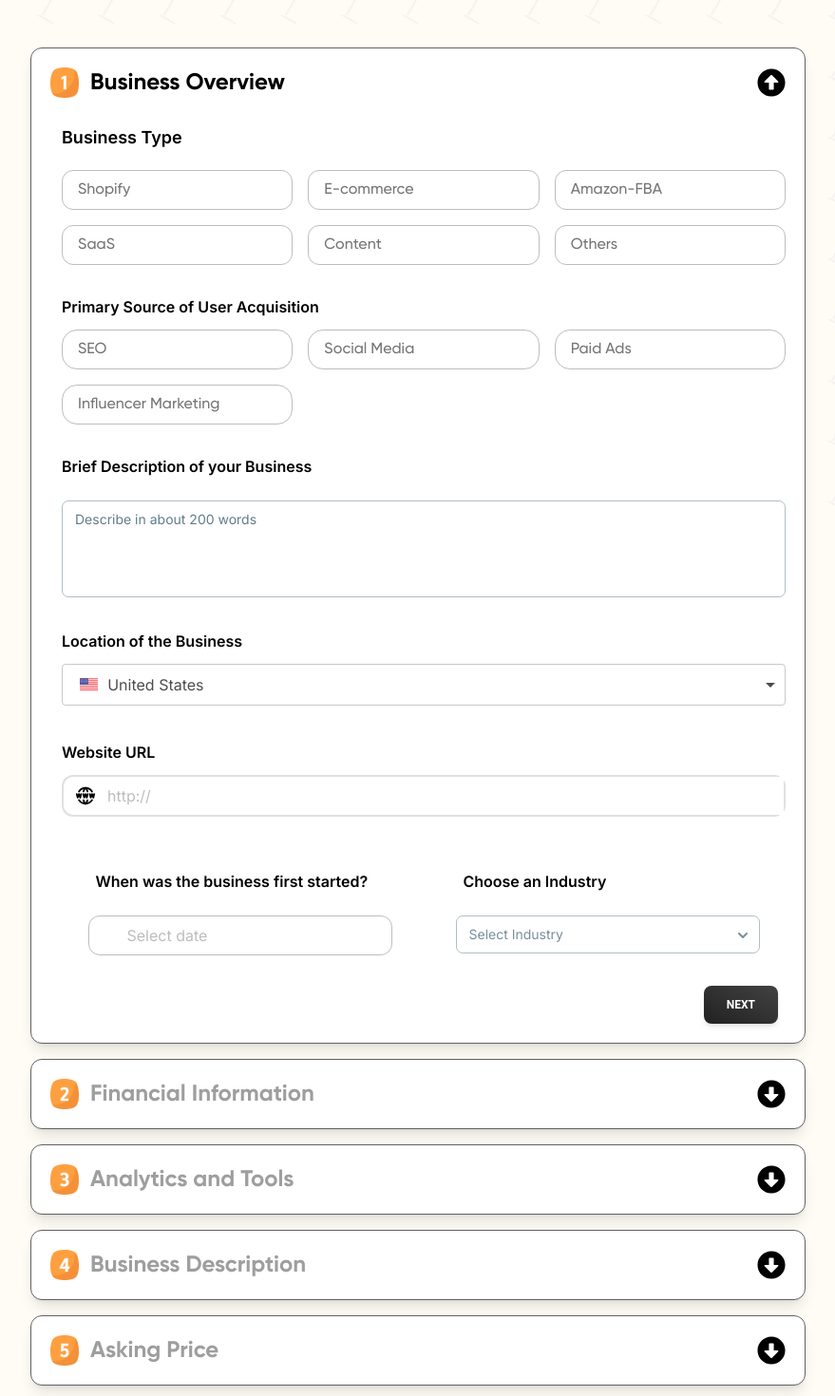
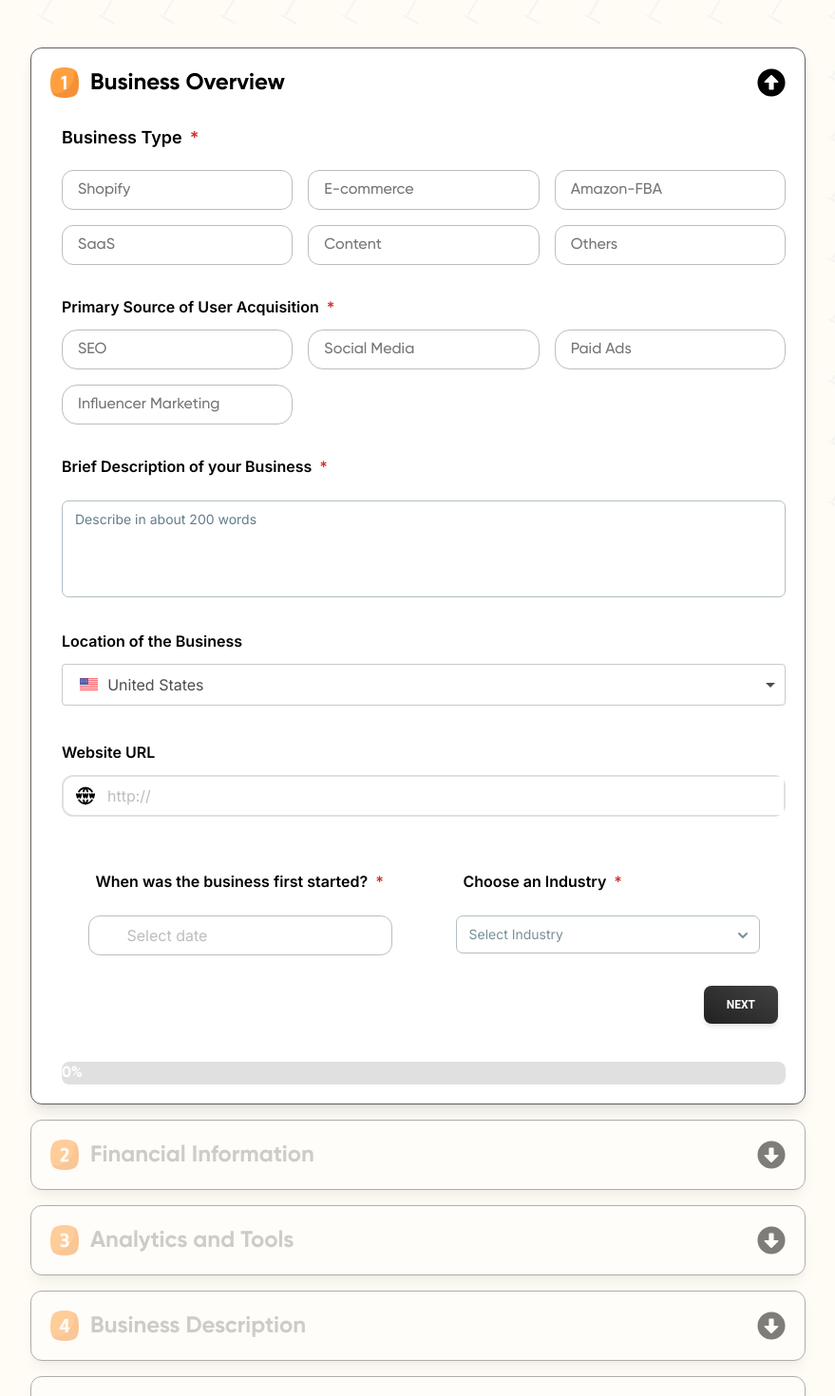
Before and after one commit to anirban-25/ecomswap, a Next.js app: page /fill-up-form in a window 1280 px wide. Shown: the part 240-1710 px from the top of the page at 95% size, without its empty margins (200-1079 px from the left). Built offline with nearby package versions, Linux system fonts and the light colour scheme.

Commit message:
shik shak shook

```diff
--- a/package.json
+++ b/package.json
@@ -32,7 +32,7 @@
     "clsx": "^2.1.0",
     "dotenv": "^16.4.5",
     "express": "^4.19.2",
-    "firebase": "^10.0.0",
+    "firebase": "^10.12.2",
     "framer-motion": "^11.0.12",
     "isomorphic-unfetch": "^3.0.0",
     "mini-svg-data-uri": "^1.4.4",
--- a/src/fillUpFormPageComponents/FillForm.jsx
+++ b/src/fillUpFormPageComponents/FillForm.jsx
@@ -1,8 +1,11 @@
 "use client";
 import Image from "next/image";
+import { db } from "@/firebase";
+import { collection, addDoc } from "firebase/firestore";
 import React, { useEffect, useState } from "react";
 import { TbWorldWww } from "react-icons/tb";
 import ReactPhoneInput from "react-phone-input-2";
+import ProgressBar from "@/fillUpFormPageComponents/ProgressBar";
 import "react-phone-input-2/lib/style.css";
 import {
   FaArrowAltCircleDown,
@@ -21,6 +24,7 @@ import DatePicker from "react-datepicker";
 import "react-datepicker/dist/react-datepicker.css";
 
 const FillForm = () => {
+  const [count, setCount] = useState(0);
   const [name, setName] = useState("");
   const [nameError, setNameError] = useState("");
   const [email, setEmail] = useState("");
@@ -88,7 +92,81 @@ const FillForm = () => {
   const [date, setDate] = useState(null);
   const [selectedIndustry, setSelectedIndustry] = useState("");
   const [selectedProcessors, setSelectedProcessors] = useState([]);
+  const [file, setFile] = useState(null);
 
+  const handleFileChange = (event) => {
+    const selectedFile = event.target.files[0];
+    if (selectedFile) {
+      setFile(selectedFile);
+      console.log("Selected file:", selectedFile);
+      // Additional logic to handle the uploaded file can go here
+    }
+  };
+  async function addDataToFireStore() {
+    try {
+      const docRef = await addDoc(collection(db, "admin"), {
+        form1BusinessType: selectedBusiness,
+        form1BusinessTypeSub: selectedOptions,
+        form1PrimarySourceOfUserAcquisition: selectedSource,
+        form1BriefDescription: description,
+        form1WebsiteUrl: url,
+        form1BusinessStarted: date,
+        form1LocationOfBusiness: selectedCountry,
+        form1selectedIndustry: selectedIndustry,
+        form2trailingTotalRevenue: revenue,
+        form2netProfit: netprofit,
+        form3GoogleAnalytics: selectedAnalytics,
+        form3paymentProcessors: selectedProcessors,
+        form4detailedBusinessDescription: detailedBusinessDescription,
+        form4bulltedPointstoDescribe: bulletDetailedBusinessDescription,
+        form4Risks: risksAssociated,
+        form4skillsRequired: skillsRequired,
+        form4supportYoucanOffer: support,
+        form4CountriesToTarget: countriesTarget,
+        form4SocialMedias: socialMedias,
+        form5askingPrice: askingPrice,
+        form6name: name,
+        form6email: email,
+        form6phoneNumber: phoneNumber,
+      });
+      console.log("Document written with Id: ", docRef.id);
+      return true;
+    } catch (e) {
+      console.log(e);
+      return false;
+    }
+  }
+  const handleSubmit = async(event) => {
+    event.preventDefault();
+    if (
+      !name ||
+      !email ||
+      !phoneNumber ||
+      !selectedBusiness ||
+      !selectedIndustry ||
+      !skillsRequired ||
+      !selectedAnalytics ||
+      !date ||
+      !selectedProcessors ||
+      !revenue ||
+      !netprofit ||
+      !description ||
+      !selectedSource ||
+      !detailedBusinessDescription ||
+      !bulletDetailedBusinessDescription ||
+      !askingPrice
+    ) {
+      setFormError("Please fill out all required fields.");
+    } else {
+      const added = await addDataToFireStore();
+      if(added){
+        alert("Form submitted successfully!!")
+      }
+      setFormError("");
+      // Handle form submission
+      console.log("Form submitted with:", { name, email, phoneNumber });
+    }
+  };
   const handleProcessorsChange = (event) => {
     const { value, checked } = event.target;
     if (checked) {
@@ -341,6 +419,33 @@ const FillForm = () => {
   const isEcommerceVisible =
     selectedBusiness === "Shopify" || selectedBusiness === "E-commerce";
   useEffect(() => {
+    const fields = [
+      selectedBusiness,
+      selectedIndustry,
+      selectedAnalytics,
+      date,
+      selectedProcessors,
+      revenue,
+      netprofit,
+      description,
+      selectedSource,
+      detailedBusinessDescription,
+      bulletDetailedBusinessDescription,
+      skillsRequired,
+      askingPrice,
+      name,
+      phoneNumber,
+      email,
+    ];
+    const filledFields = fields.filter((field) => {
+      if (Array.isArray(field)) {
+        return field.length > 0;
+      }
+      return field !== "" && field !== null;
+    });
+    console.log(filledFields);
+    const progress = (filledFields.length / fields.length) * 100;
+    setCount(progress);
     if (!askingPrice) {
       setinfoClicked(false);
       setFifthNext(false);
@@ -385,35 +490,12 @@ const FillForm = () => {
     bulletDetailedBusinessDescription,
     skillsRequired,
     askingPrice,
+    name,
+    phoneNumber,
+    email,
   ]);
   const [formError, setFormError] = useState("");
-  const handleSubmit = (event) => {
-    event.preventDefault();
-    if (
-      !name ||
-      !email ||
-      !phoneNumber ||
-      !selectedBusiness ||
-      !selectedIndustry ||
-      !skillsRequired ||
-      !selectedAnalytics ||
-      !date ||
-      !selectedProcessors ||
-      !revenue ||
-      !netprofit ||
-      !description ||
-      !selectedSource ||
-      !detailedBusinessDescription ||
-      !bulletDetailedBusinessDescription ||
-      !askingPrice
-    ) {
-      setFormError("Please fill out all required fields.");
-    } else {
-      setFormError("");
-      // Handle form submission
-      console.log("Form submitted with:", { name, email, phoneNumber });
-    }
-  };
+
   return (
     <div>
       <div className="flex items-center justify-center">
@@ -422,8 +504,8 @@ const FillForm = () => {
             onSubmit={handleSubmit}
             className="space-y-4 w-full justify-center"
           >
-            {/*first form */}
             <div className=" items-center w-full space-x-3 bg-white shadow-lg p-5 rounded-xl border-[1px] border-gray-700">
+              {/*first form */}
               <div
                 className="flex  w-full cursor-pointer items-center justify-between"
                 onClick={() => setbusinessClicked(!businessClicked)}
@@ -455,7 +537,10 @@ const FillForm = () => {
               {businessClicked && (
                 <div className="mt-7">
                   <div>
-                    <div className=" font-semibold text-lg">Business Type</div>
+                    <div className=" font-semibold text-lg">
+                      Business Type
+                      <span className="pl-2  items-start text-red-700">*</span>
+                    </div>
                     <ul className="grid w-full gap-4 md:grid-cols-3 ratio-list mt-5">
                       {[
                         "Shopify",
@@ -583,9 +668,12 @@ const FillForm = () => {
                   </div>
                   <div>
                     <li className="mt-8 list-none">
-                      <h3 className="text-base font-semibold pb-3">
+                      <div className="text-base font-semibold pb-3">
                         Primary Source of User Acquisition
-                      </h3>
+                        <span className="pl-2  items-start text-red-700">
+                          *
+                        </span>
+                      </div>
                       <ul className="grid w-full gap-4 md:grid-cols-3 checkbox-list">
                         {[
                           { id: "SEO", label: "SEO" },
@@ -630,9 +718,12 @@ const FillForm = () => {
 
                   <div>
                     <li className="mt-8 list-none">
-                      <h3 className="text-base font-semibold pb-3 mt-4 mb-3">
+                      <div className="text-base font-semibold pb-3 mt-4 mb-3">
                         Brief Description of your Business
-                      </h3>
+                        <span className="pl-2  items-start text-red-700">
+                          *
+                        </span>
+                      </div>
                       <Textarea
                         color="blue"
                         label="Describe in about 200 words"
@@ -691,6 +782,9 @@ const FillForm = () => {
                         className="text-base px-2 font-semibold pb-3 mb-3"
                       >
                         When was the business first started?
+                        <span className="pl-2  items-start text-red-700">
+                          *
+                        </span>
                       </div>
                       <div className=" rounded-xl ">
                         <DatePicker
@@ -716,6 +810,9 @@ const FillForm = () => {
                         htmlFor="industry"
                       >
                         Choose an Industry
+                        <span className="pl-2  items-start text-red-700">
+                          *
+                        </span>
                       </h3>
                       <div className="min-w-[20rem] max-w-[20rem]">
                         <Select
@@ -773,11 +870,16 @@ const FillForm = () => {
                       Next
                     </Button>
                   </div>
+                  <ProgressBar progress={count} />
                 </div>
               )}
             </div>
             {/*second form */}
-            <div className=" items-center w-full space-x-3 bg-white shadow-lg p-5 rounded-xl border-[1px] border-gray-700">
+            <div
+              className={` items-center w-full space-x-3 bg-white  shadow-lg p-5 rounded-xl border-[1px] border-gray-700 ${
+                firstNext ? "opacity-100" : "opacity-50"
+              }`}
+            >
               <div
                 className="flex  w-full cursor-pointer items-center justify-between"
                 onClick={() => handleSecondFormChange()}
@@ -811,6 +913,7 @@ const FillForm = () => {
                   <div>
                     <div className=" font-semibold mt-9 text-base mb-7">
                       Trailing Total Revenue (TTM) in the Last 12 Months
+                      <span className="pl-2  items-start text-red-700">*</span>
                     </div>
                     <div className="flex items-center space-x-3">
                       <FaDollarSign size={20} />
@@ -832,6 +935,7 @@ const FillForm = () => {
                   <div>
                     <div className=" font-semibold mt-9 text-base mb-7">
                       Net Profit in the Last 12 Months
+                      <span className="pl-2  items-start text-red-700">*</span>
                     </div>
                     <div className="flex items-center space-x-3">
                       <FaDollarSign size={20} />
@@ -849,6 +953,19 @@ const FillForm = () => {
                       </p>
                     )}
                   </div>
+                  <div>
+                    <div className="font-semibold mt-8">
+                      Upload your Excel file of Profit and Loss (PnL) in a Given
+                      Format{" "}
+                      <span className="text-blue-800">(Sample file)</span>
+                    </div>
+                    <input
+                      type="file"
+                      accept=".xlsx,.xls"
+                      onChange={handleFileChange}
+                      className="block mt-4 w-full  bg-[#221d33] text-white border border-gray-300 rounded-lg font-gilroy-medium text-base cursor-pointer focus:outline-none focus:ring-2 focus:ring-indigo-500 focus:border-indigo-500 transition duration-200 ease-in-out"
+                    />
+                  </div>
                   <div className="w-full mt-8 cursor-pointer flex justify-end px-2 ">
                     <Button
                       variant="gradient"
@@ -859,12 +976,18 @@ const FillForm = () => {
                       Next
                     </Button>
                   </div>
+
+                  <ProgressBar progress={count} />
                 </div>
               )}
             </div>
 
             {/*third form */}
-            <div className=" items-center w-full space-x-3 bg-white shadow-lg p-5 rounded-xl border-[1px] border-gray-700">
+            <div
+              className={` items-center w-full space-x-3 bg-white  shadow-lg p-5 rounded-xl border-[1px] border-gray-700 ${
+                secondNext ? "opacity-100" : "opacity-50"
+              }`}
+            >
               <div
                 className="flex  w-full cursor-pointer items-center justify-between"
                 onClick={() => handleThirdFormChange()}
@@ -898,6 +1021,7 @@ const FillForm = () => {
                   <div className=" font-semibold">
                     Do you currently have either Google Analytics or Clicky
                     installed?
+                    <span className="pl-2  items-start text-red-700">*</span>
                   </div>
                   <ul className="grid w-full gap-4 md:grid-cols-3 ratio-list mt-5">
                     {["Yes", "No"].map((type) => (
@@ -954,6 +1078,7 @@ const FillForm = () => {
                   <div className="p-4">
                     <h3 className="text-lg font-semibold pb-3 mt-8">
                       Which payment processors do you use?
+                      <span className="pl-2  items-start text-red-700">*</span>
                     </h3>
                     <ul className="grid w-full gap-4 md:grid-cols-3">
                       {[
@@ -1009,11 +1134,17 @@ const FillForm = () => {
                       Next
                     </Button>
                   </div>
+
+                  <ProgressBar progress={count} />
                 </div>
               )}
             </div>
             {/*fourth form */}
-            <div className=" items-center w-full space-x-3 bg-white shadow-lg p-5 rounded-xl border-[1px] border-gray-700">
+            <div
+              className={` items-center w-full space-x-3 bg-white  shadow-lg p-5 rounded-xl border-[1px] border-gray-700 ${
+                thirdNext ? "opacity-100" : "opacity-50"
+              }`}
+            >
               <div
                 className="flex  w-full cursor-pointer items-center justify-between"
                 onClick={() => handleFourthFormChange()}
@@ -1047,6 +1178,7 @@ const FillForm = () => {
                   <div>
                     <div className="font-semibold mb-5">
                       Detailed Business Description (200 words)
+                      <span className="pl-2  items-start text-red-700">*</span>
                     </div>
                     <Textarea
                       color="blue"
@@ -1066,6 +1198,7 @@ const FillForm = () => {
                     <div className="font-semibold mb-5 mt-7">
                       Use bullet points to describe future business
                       opportunities
+                      <span className="pl-2  items-start text-red-700">*</span>
                     </div>
                     <Textarea
                       color="blue"
@@ -1100,6 +1233,7 @@ const FillForm = () => {
                   />
                   <div className="font-semibold mb-5 mt-7">
                     Skills required to run this business
+                    <span className="pl-2  items-start text-red-700">*</span>
                   </div>
                   <Textarea
                     color="blue"
@@ -1160,12 +1294,18 @@ const FillForm = () => {
                       Next
                     </Button>
                   </div>
+
+                  <ProgressBar progress={count} />
                 </div>
               )}
             </div>
 
             {/*fifth form */}
-            <div className=" items-center w-full space-x-3 bg-white shadow-lg p-5 rounded-xl border-[1px] border-gray-700">
+            <div
+              className={` items-center w-full space-x-3 bg-white  shadow-lg p-5 rounded-xl border-[1px] border-gray-700 ${
+                fourthNext ? "opacity-100" : "opacity-50"
+              }`}
+            >
               <div
                 className="flex  w-full cursor-pointer items-center justify-between"
                 onClick={() => handleFifthFormChange()}
@@ -1229,12 +1369,18 @@ const FillForm = () => {
                       Next
                     </Button>
                   </div>
+
+                  <ProgressBar progress={count} />
                 </div>
               )}
             </div>
 
             {/*sixth form */}
-            <div className=" items-center w-full space-x-3 bg-white shadow-lg p-5 rounded-xl border-[1px] border-gray-700">
+            <div
+              className={` items-center w-full space-x-3 bg-white  shadow-lg p-5 rounded-xl border-[1px] border-gray-700 ${
+                fifthNext ? "opacity-100" : "opacity-50"
+              }`}
+            >
               <div
                 className="flex  w-full cursor-pointer items-center justify-between"
                 onClick={() => handleSixthFormChange()}
@@ -1270,6 +1416,7 @@ const FillForm = () => {
                   </div>
                   <div className="mt-5 mb-3 font-gilroy-medium text-gray-500">
                     Name
+                    <span className="pl-2  items-start text-red-700">*</span>
                   </div>
                   <Input
                     color="blue"
@@ -1287,6 +1434,9 @@ const FillForm = () => {
                     <div>
                       <div className="mt-5 mb-3 font-gilroy-medium text-gray-500">
                         Email ID
+                        <span className="pl-2  items-start text-red-700">
+                          *
+                        </span>
                       </div>
                       <Input
                         color="blue"
@@ -1305,6 +1455,9 @@ const FillForm = () => {
                     <div>
                       <div className="mt-5 mb-3 font-gilroy-medium text-gray-500">
                         Phone Number
+                        <span className="pl-2  items-start text-red-700">
+                          *
+                        </span>
                       </div>
                       <div className="w-full">
                         {selectedCountry && (
@@ -1336,6 +1489,8 @@ const FillForm = () => {
                       Next
                     </Button>
                   </div>
+
+                  <ProgressBar progress={count} />
                 </div>
               )}
             </div>
@@ -1347,7 +1502,11 @@ const FillForm = () => {
                 Submit
               </button>
             )}
-            {formError && <p className="text-red-500 text-xs italic">{formError}</p>}
+            {formError && (
+              <p className="text-red-500 text-sm font-gilroy-bold italic">
+                {formError}
+              </p>
+            )}
           </form>
         </div>
       </div>
--- a/src/fillUpFormPageComponents/ProgressBar.jsx
+++ b/src/fillUpFormPageComponents/ProgressBar.jsx
@@ -1,47 +1,13 @@
+import React from 'react';
 
-import React, { useState, useEffect } from 'react';
-
-const ProgressBar = ({ initialProgress }) => {
-  const [progress, setProgress] = useState(initialProgress);
-
-  useEffect(() => {
-    setProgress(initialProgress);
-  }, [initialProgress]);
-
-  const increaseProgress = () => {
-    if (progress < 100) {
-      setProgress(progress + 10);
-    }
-  };
-
-  const decreaseProgress = () => {
-    if (progress > 0) {
-      setProgress(progress - 10);
-    }
-  };
-
+const ProgressBar = ({ progress }) => {
   return (
-    <div className="flex flex-col items-center justify-center min-h-screen py-2 bg-gray-100">
-      <h1 className="text-2xl font-bold mb-4">Progress Bar Example</h1>
-      <div className="w-full max-w-lg bg-gray-200 rounded-full h-4 mb-4">
-        <div
-          className="bg-blue-600 h-4 rounded-full"
-          style={{ width: `${progress}%` }}
-        ></div>
-      </div>
-      <div className="flex space-x-4">
-        <button
-          onClick={decreaseProgress}
-          className="px-4 py-2 bg-red-600 text-white rounded"
-        >
-          Decrease
-        </button>
-        <button
-          onClick={increaseProgress}
-          className="px-4 py-2 bg-blue-600 text-white rounded"
-        >
-          Increase
-        </button>
+    <div className="w-full bg-gray-300 rounded-lg mt-10 h-6 overflow-hidden">
+      <div
+        className="bg-gradient-to-r from-cyan-500 to-blue-500 h-6 text-center text-white transition-all duration-300 ease-in-out font-gilroy-bold "
+        style={{ width: `${progress}%` }}
+      >
+        {progress}%
       </div>
     </div>
   );
```
Also changed, not shown: src/firebase.ts (+9 -11 lines), 1 other file (tests, documents, lock files or other folders).
